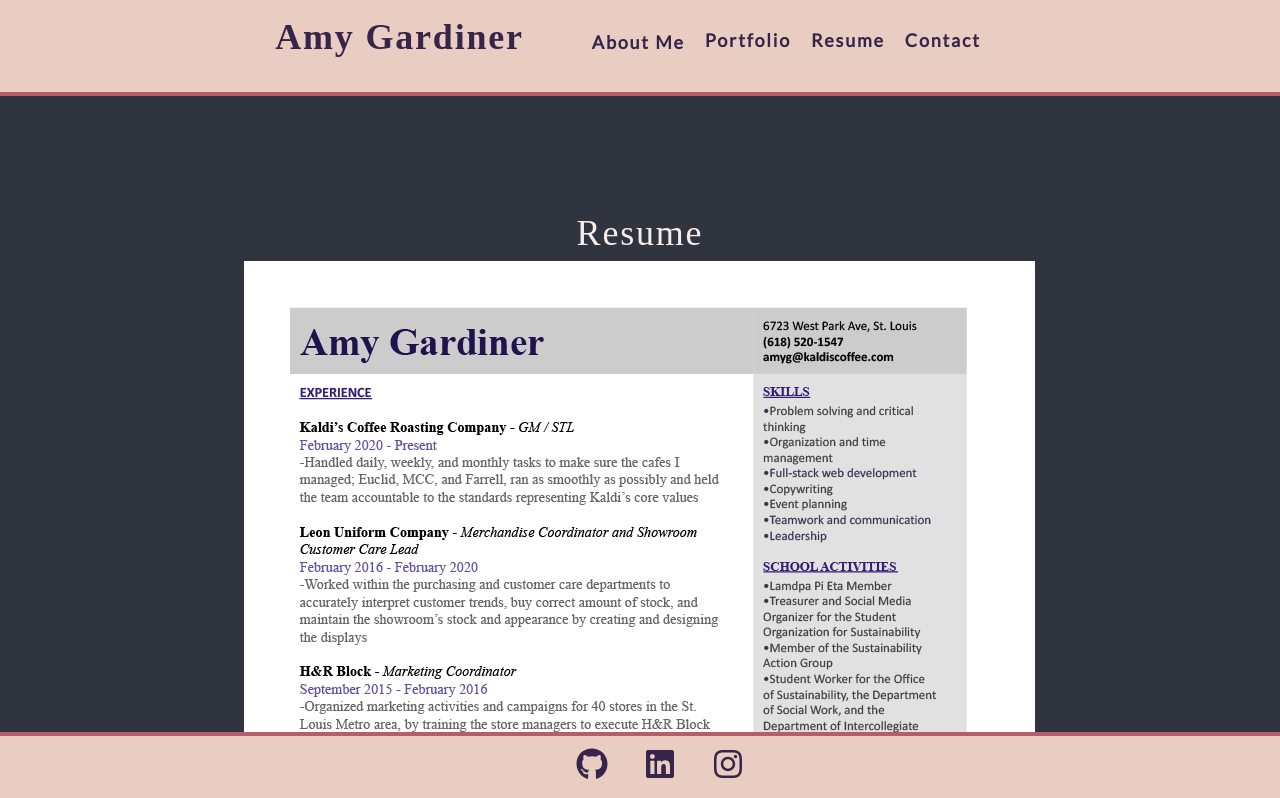
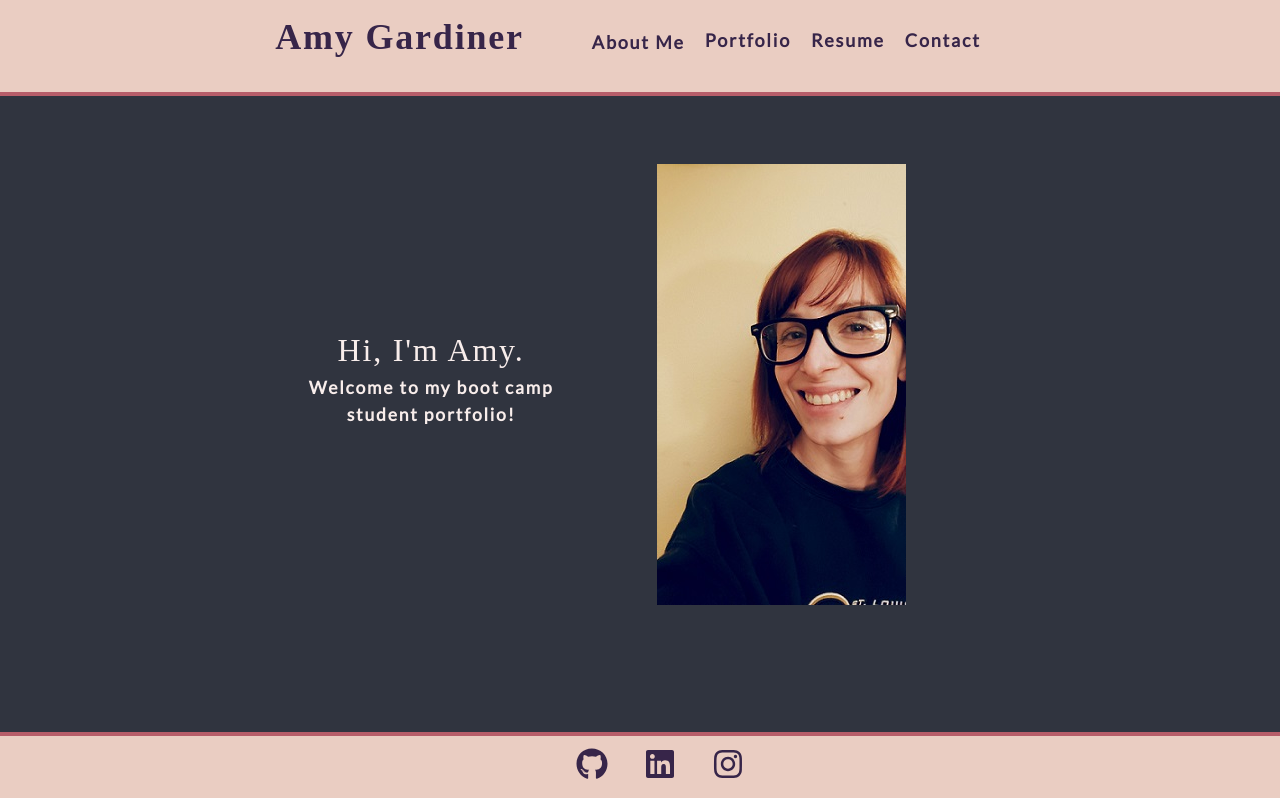
Before and after one commit to amymgardiner/React-Portfolio, a React (Create React App) app: page /#/resume in a window 1280 px wide. Shown: the top 798 px of the page. Built offline with nearby package versions, Linux system fonts and the light colour scheme; a web font is replaced by a local one.

Commit message:
redoing routes and router in app.js

```diff
--- a/src/App.js
+++ b/src/App.js
@@ -1,5 +1,5 @@
-import React, { Component } from 'react';
-import { HashRouter, Route } from 'react-router-dom';
+import React from 'react';
+import { BrowserRouter as Router, Routes, Route } from 'react-router-dom';
 
 import Header from './components/Header';
 import Homepage from './components/Homepage';
@@ -9,24 +9,24 @@
 import AmyResume from './components/Resume';
 import Footer from './components/Footer';
 
-class App extends Component {
-  render() {
+function App() {
   return (
-      <HashRouter basename="/">
+    <Router>
       <div className="app">
         <Header />
         <main>
-            <Route exact path="/" component={Homepage} />
-            <Route exact path="/about" component={About} />
-            <Route exact path="/projects" component={Projects} />
-            <Route exact path="/resume" component={AmyResume} />
-            <Route exact path="/contact" component={Contact} />
+          <Routes>
+            <Route path="/" element={<Homepage />} />
+            <Route path="/about" element={<About />} />
+            <Route path="/projects" element={<Projects />} />
+            <Route path="/resume" element={<AmyResume />} />
+            <Route path="/contact" element={<Contact />} />
+          </Routes>
         </main>
         <Footer />
       </div>
-      </HashRouter>
+    </Router>
   );
-  }
 }
 
 export default App;
--- a/src/components/Footer/index.js
+++ b/src/components/Footer/index.js
@@ -1,7 +1,7 @@
 import React from 'react';
 import { FaGithub, FaLinkedin, FaInstagram } from 'react-icons/fa';
 
-function Footer() {
+const Footer = () => {
   return (
     <div className="footer-div">
       <footer>
@@ -25,6 +25,6 @@
       </footer>
     </div>
   );
-}
+};
 
 export default Footer;
```
Also changed, not shown: package.json (+13 -7 lines), 1 other file (tests, documents, lock files or other folders). Lines whose indentation alone changed are shown as unchanged.
